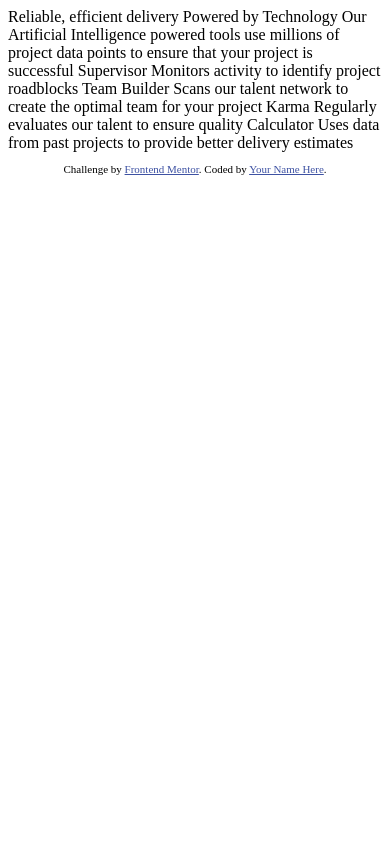
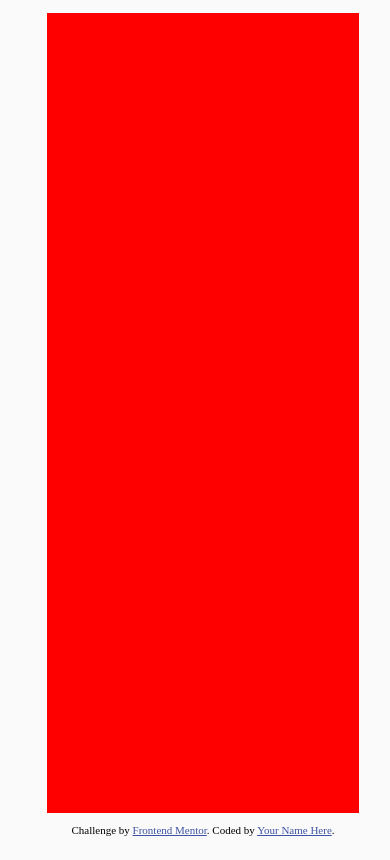
Before and after one commit to ziedlahbib/four-card-feature-section-master, a plain HTML site: page index.html in a window 390 px wide. Drawn offline with Linux system fonts and the light colour scheme.

Commit message:
responsive container

```diff
--- a/index.html
+++ b/index.html
@@ -16,8 +16,34 @@
   </style>
 </head>
 <body>
+  <div class="container">
+    <div class="paragraph">
 
-  Reliable, efficient delivery
+    </div>
+    <div class="card-container">
+
+    </div>
+
+    <!-- Reliable, efficient delivery
+    Powered by Technology
+
+    Our Artificial Intelligence powered tools use millions of project data points
+    to ensure that your project is successful
+
+    Supervisor
+    Monitors activity to identify project roadblocks
+
+    Team Builder
+    Scans our talent network to create the optimal team for your project
+
+    Karma
+    Regularly evaluates our talent to ensure quality
+
+    Calculator
+    Uses data from past projects to provide better delivery estimates -->
+  </div>
+
+  <!-- Reliable, efficient delivery
   Powered by Technology
 
   Our Artificial Intelligence powered tools use millions of project data points
@@ -33,7 +59,7 @@
   Regularly evaluates our talent to ensure quality
 
   Calculator
-  Uses data from past projects to provide better delivery estimates
+  Uses data from past projects to provide better delivery estimates -->
 
 
   <footer>
--- a/style.css
+++ b/style.css
@@ -0,0 +1,51 @@
+body {
+    background-color: hsl(0, 0%, 98%);
+    height: 100vh;
+    width: 100vw;
+    display: flex;
+    align-items: center;
+    justify-content: center;
+    flex-direction: column;
+
+  }
+
+  .container {
+    background-color: red;
+    height: 80vh;
+    width: 80vw;
+    max-width: 1000px;
+    max-height: 700px;
+    min-width: 300px;
+    min-height: 300px;
+
+
+  }
+
+  @media (max-width: 600px) {
+    .container {
+      width: 80vw;
+      height: 80vw;
+      max-width: 400px;
+      min-height: 800px;
+    }
+  }
+
+  @media (min-width: 1200px) {
+    .container {
+      width: 1000px;
+      height: 700px;
+    }
+  }
+
+
+.card-container{
+    background-color: #f7f7f7;
+
+}
+.paragraph{
+    background-color: aqua;
+    display: flex;
+    align-items: center;
+    justify-content: center;
+    flex-direction: column;
+}
```
